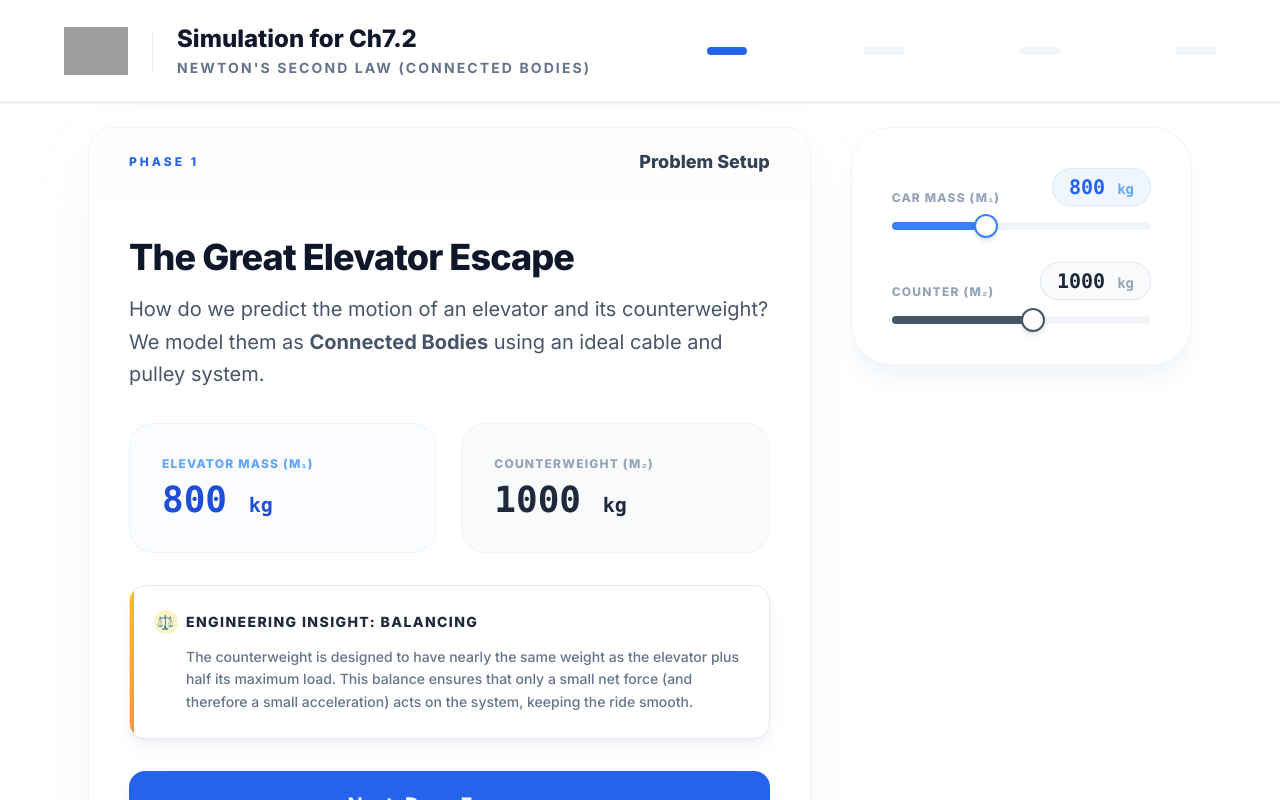
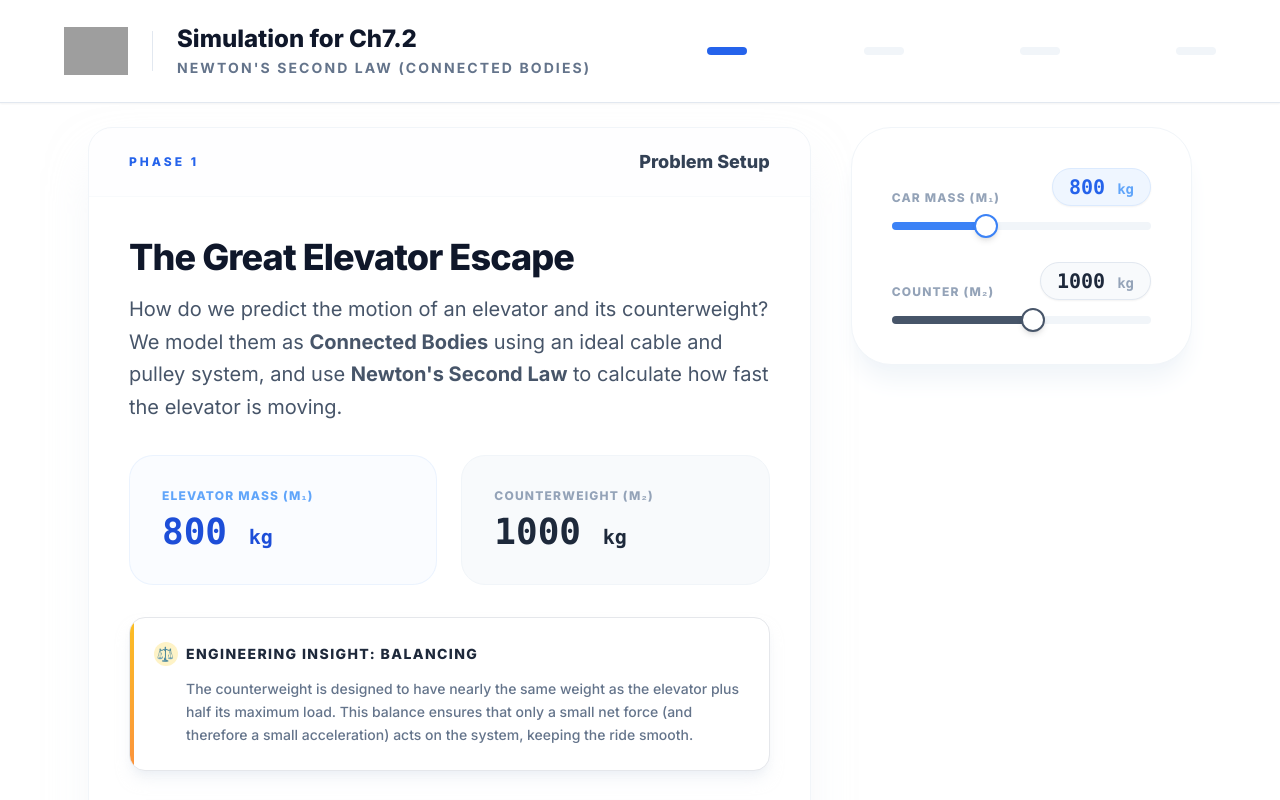
Before and after one commit to el2060/MEF-7.2-Jan2026-version3, a React (Vite) app: page / in a window 1280 px wide. Shown: the top 800 px of the page. Built offline with nearby package versions, Linux system fonts and the light colour scheme; grey boxes are pictures that could not be loaded.

Commit message:
Update acceleration display format in App.tsx

```diff
--- a/App.tsx
+++ b/App.tsx
@@ -10,9 +10,9 @@ const App: React.FC = () => {
   const [state, setState] = useState<SimulationState>({
     m1: 800,
     m2: 1000,
-    g: 9.8,
+    g: 9.81,
     a: 1.09,
-    T: 8711,
+    T: 8720,
     isPlaying: false,
     position: 0,
     velocity: 0
@@ -95,7 +95,7 @@ const App: React.FC = () => {
                     <h3 className="text-4xl font-black text-slate-900 tracking-tight">The Great Elevator Escape</h3>
                     <p className="text-xl text-slate-600 leading-relaxed">
                       How do we predict the motion of an elevator and its counterweight?
-                      We model them as <strong>Connected Bodies</strong> using an ideal cable and pulley system.
+                      We model them as <strong>Connected Bodies</strong> using an ideal cable and pulley system, and use <strong>Newton's Second Law</strong> to calculate how fast the elevator is moving.
                     </p>
                   </div>
                   <div className="grid grid-cols-1 sm:grid-cols-2 gap-6">
@@ -133,6 +133,7 @@ const App: React.FC = () => {
                     <h3 className="text-3xl font-black text-slate-900 italic">Step 1: Draw free body diagram of the elevator and counterweight</h3>
                     <p className="text-xl text-slate-600">
                       Isolate the bodies. <strong>Tension (T)</strong> pulls upward, while <strong>Weight (mg)</strong> pulls downward.
+                      <span className="text-red-600 font-bold block mt-2">Apply Newton's Second Law to each body</span>
                     </p>
                   </div>
                   <div className="scale-110 py-6">
@@ -177,7 +178,7 @@ const App: React.FC = () => {
                     </div>
                     <div className="bg-slate-900 p-8 rounded-[2rem] flex flex-col items-center justify-center text-center shadow-2xl border-4 border-slate-800">
                       <span className="text-xs font-black text-slate-500 uppercase tracking-[0.3em] mb-4">Calculated Result</span>
-                      <p className="text-5xl font-mono font-black text-emerald-400 mb-2">{state.a.toFixed(2)}<span className="text-xl ml-2">m/s²</span></p>
+                      <p className="text-5xl font-mono font-black text-emerald-400 mb-2">a = {state.a.toFixed(2)}<span className="text-xl ml-2">m/s²</span></p>
                       <p className="text-2xl font-mono font-bold text-blue-300">T = {state.T.toFixed(0)} N</p>
                     </div>
                   </div>
```
